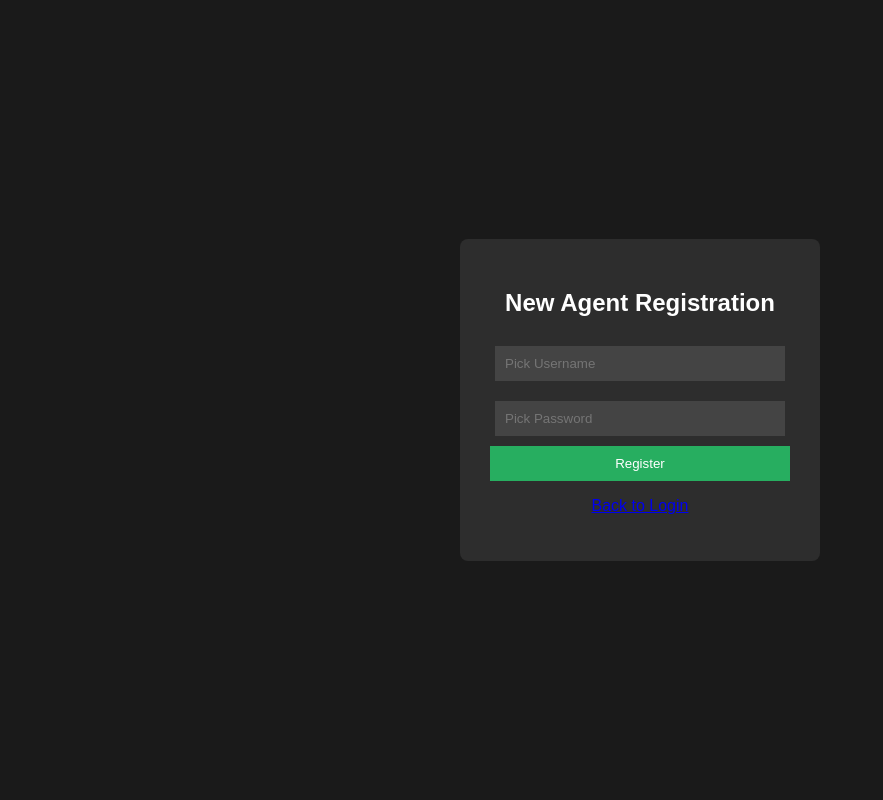
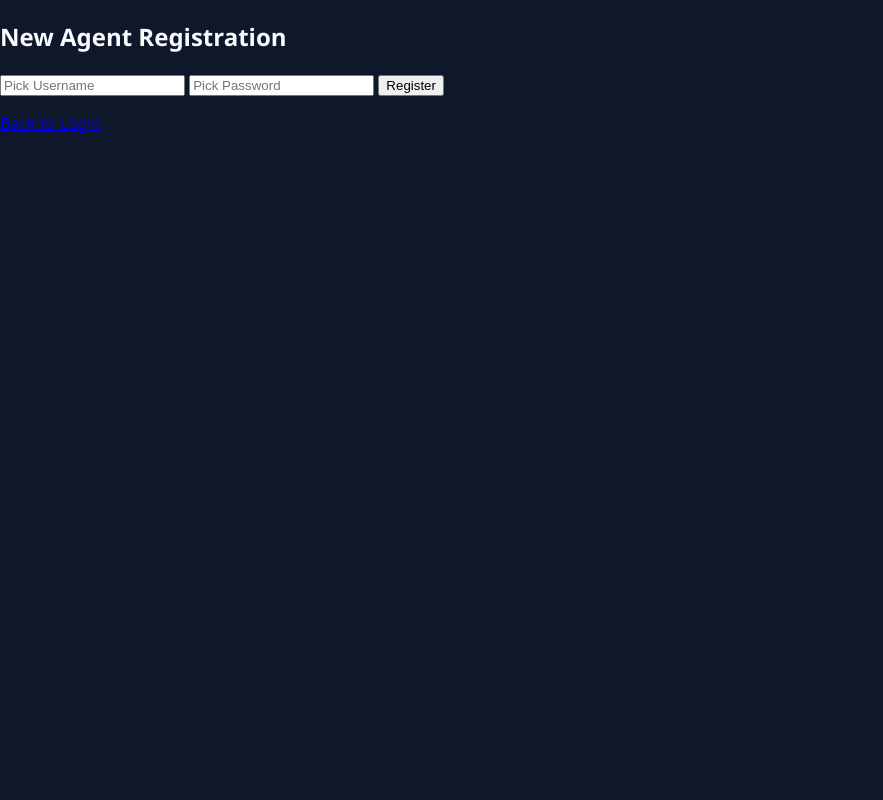
Before and after one commit to Mubyyy404/honeypot-cloud, a Flask app: page /register in a window 1280 px wide. Shown: the whole page, without its empty margins (0-883 px from the left). Run offline with Flask 3, Linux system fonts and the light colour scheme.

Commit message:
Refactor CSS with CSS variables and new styles

```diff
--- a/static/style.css
+++ b/static/style.css
@@ -1,16 +1,56 @@
-body { font-family: sans-serif; background: #1a1a1a; color: #fff; margin: 0; }
-.dashboard { max-width: 900px; margin: 20px auto; padding: 20px; }
-header { display: flex; justify-content: space-between; border-bottom: 1px solid #444; padding-bottom: 20px; }
-.card { background: #2d2d2d; padding: 20px; margin-top: 20px; border-radius: 8px; }
-.info { border-left: 5px solid #3498db; }
-table { width: 100%; border-collapse: collapse; margin-top: 10px; }
-th, td { text-align: left; padding: 10px; border-bottom: 1px solid #444; }
-.alert-row { color: #e74c3c; font-weight: bold; }
-.btn { text-decoration: none; padding: 10px 15px; border-radius: 5px; color: white; display: inline-block; }
-.btn-primary { background: #3498db; }
-.btn-sm { background: #555; padding: 5px 10px; font-size: 0.8rem; }
-/* Auth Pages */
-.auth-page { display: flex; justify-content: center; align-items: center; height: 100vh; }
-.auth-box { background: #2d2d2d; padding: 30px; border-radius: 8px; text-align: center; width: 300px; }
-input { width: 90%; padding: 10px; margin: 10px 0; background: #444; border: none; color: white; }
-button { width: 100%; padding: 10px; background: #27ae60; border: none; color: white; cursor: pointer; }
+:root {
+    --bg: #0f172a;
+    --sidebar: #1e293b;
+    --card: #1e293b;
+    --text: #f8fafc;
+    --accent: #3b82f6;
+    --danger: #ef4444;
+    --success: #22c55e;
+}
+
+body { margin: 0; font-family: 'Segoe UI', sans-serif; background: var(--bg); color: var(--text); }
+.app-container { display: flex; min-height: 100vh; }
+
+/* Sidebar */
+.sidebar { width: 250px; background: var(--sidebar); padding: 20px; border-right: 1px solid #334155; }
+.logo { font-size: 1.5rem; font-weight: bold; color: var(--accent); margin-bottom: 30px; }
+nav a { display: block; padding: 12px; color: #94a3b8; text-decoration: none; margin-bottom: 5px; border-radius: 6px; }
+nav a:hover, nav a.active { background: #334155; color: white; }
+.user-info { margin-top: auto; padding-top: 20px; font-size: 0.9rem; color: #64748b; }
+
+/* Main Content */
+.content { flex: 1; padding: 30px; }
+header { display: flex; justify-content: space-between; align-items: center; margin-bottom: 30px; }
+.api-badge { background: #334155; padding: 5px 10px; border-radius: 4px; font-family: monospace; font-size: 0.9rem; }
+
+/* Cards & Stats */
+.stats-grid { display: grid; grid-template-columns: repeat(3, 1fr); gap: 20px; margin-bottom: 30px; }
+.card { background: var(--card); padding: 20px; border-radius: 10px; border: 1px solid #334155; }
+.stat-card h3 { margin: 0; color: #94a3b8; font-size: 0.9rem; }
+.stat-card .number { font-size: 2rem; font-weight: bold; margin-top: 10px; }
+.red { color: var(--danger); }
+.green { color: var(--success); }
+.blue { color: var(--accent); }
+
+/* Tabs */
+.tabs { display: flex; gap: 10px; margin-bottom: 15px; border-bottom: 1px solid #334155; padding-bottom: 10px; }
+.tab-btn { background: transparent; border: none; color: #94a3b8; padding: 10px 20px; cursor: pointer; font-size: 1rem; }
+.tab-btn.active { color: white; border-bottom: 2px solid var(--accent); }
+.tab-content { display: none; padding: 10px; animation: fadeIn 0.3s; }
+.tab-content.active { display: block; }
+@keyframes fadeIn { from { opacity: 0; } to { opacity: 1; } }
+
+/* Buttons */
+.btn { display: inline-block; padding: 10px 20px; border-radius: 6px; text-decoration: none; cursor: pointer; border: none; font-weight: 600; }
+.btn-primary { background: var(--accent); color: white; }
+.btn-primary:hover { background: #2563eb; }
+.btn-danger { background: var(--danger); color: white; }
+
+/* Table */
+table { width: 100%; border-collapse: collapse; margin-top: 15px; }
+th, td { text-align: left; padding: 12px; border-bottom: 1px solid #334155; }
+th { color: #94a3b8; font-size: 0.85rem; }
+.badge { padding: 4px 8px; border-radius: 4px; font-size: 0.8rem; font-weight: bold; }
+.badge-danger { background: rgba(239, 68, 68, 0.2); color: var(--danger); }
+.card-header { display: flex; justify-content: space-between; align-items: center; }
+.file-col { font-family: monospace; color: var(--accent); }
```
